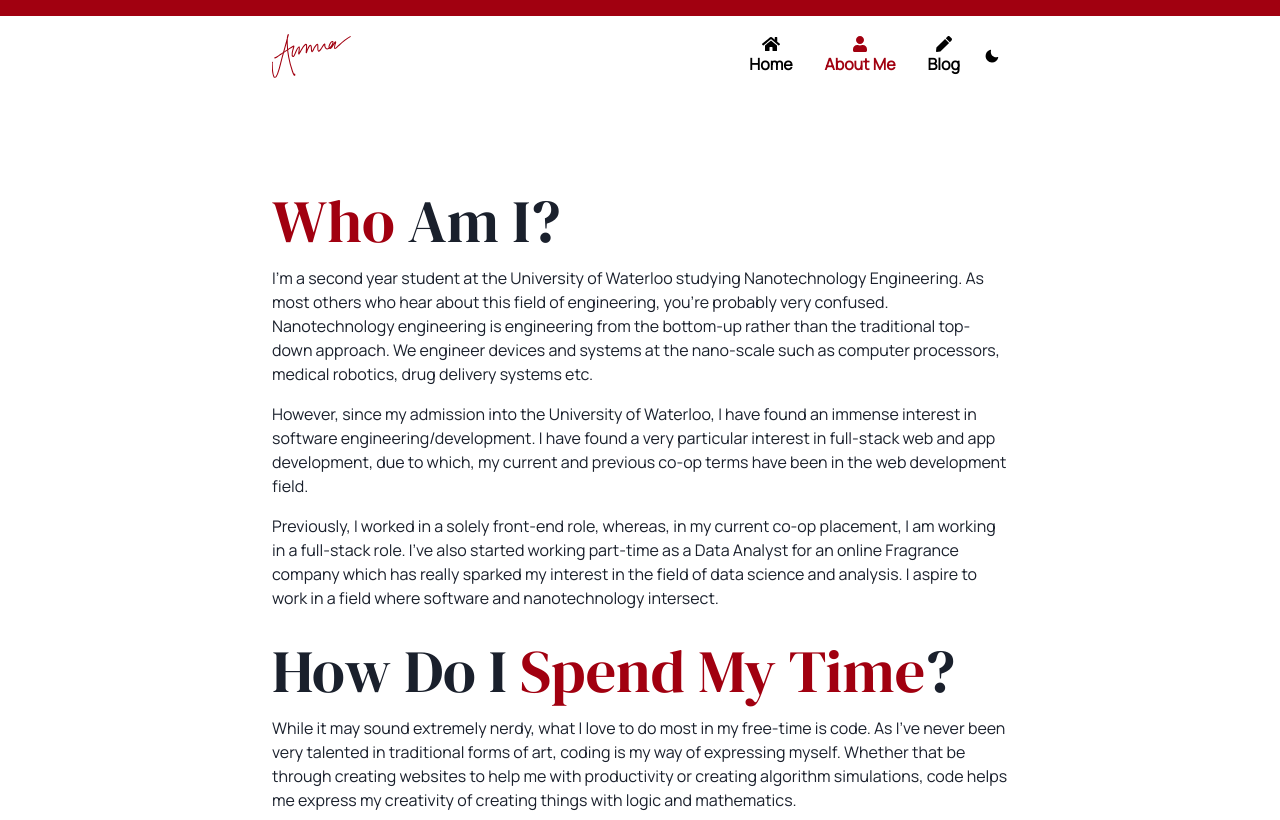
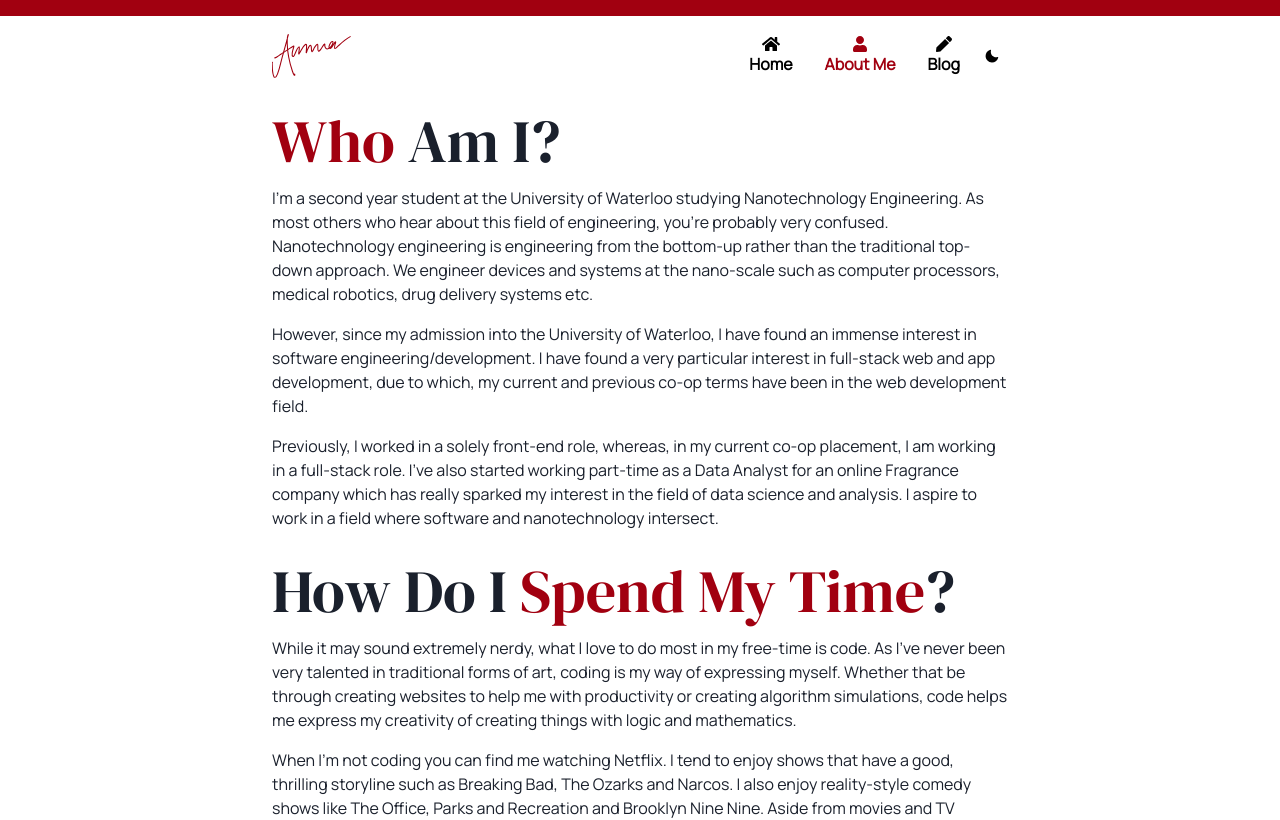
Before and after one commit to ammar-ahmed22/ammarahmedca, a React (Create React App) app in the folder client/: page /about in a window 1280 px wide. Shown: the top 820 px of the page. Built offline with nearby package versions, Linux system fonts and the light colour scheme.

Commit message:
AA-13 removed unnecessary margin

```diff
--- a/client/src/components/PageContent.js
+++ b/client/src/components/PageContent.js
@@ -1,5 +1,5 @@
-import React, { useEffect } from 'react';
-import { Container, useMediaQuery } from "@chakra-ui/react"
+import React from 'react';
+import { Container } from "@chakra-ui/react"
 
 const PageContent = ({children}) => {
 
--- a/client/src/pages/About.js
+++ b/client/src/pages/About.js
@@ -34,7 +34,7 @@ const About = () => {
         <>
             <NavBar active="about" />
             <PageContent>
-                <Box marginTop="10vh">
+                <Box>
                     <Text {...styleProps.title} ><Text as="span" color={useColorModeValue("primaryLight", "primaryDark")}>Who</Text> Am I?</Text>
                     <Text {...styleProps.body}>I'm a second year student at the University of Waterloo studying Nanotechnology Engineering.
                         As most others who hear about this field of engineering, you're probably very confused. Nanotechnology engineering is engineering from the bottom-up rather than the traditional top-down approach.
```
